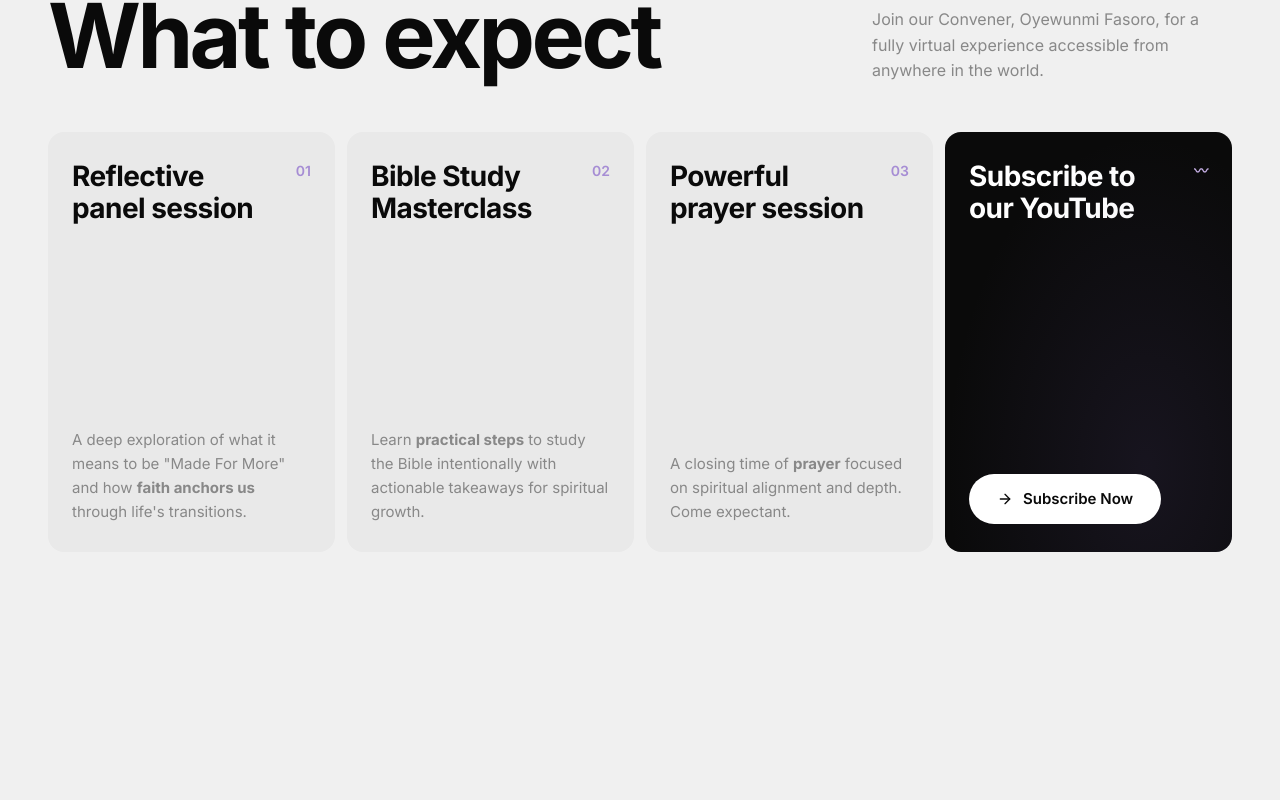
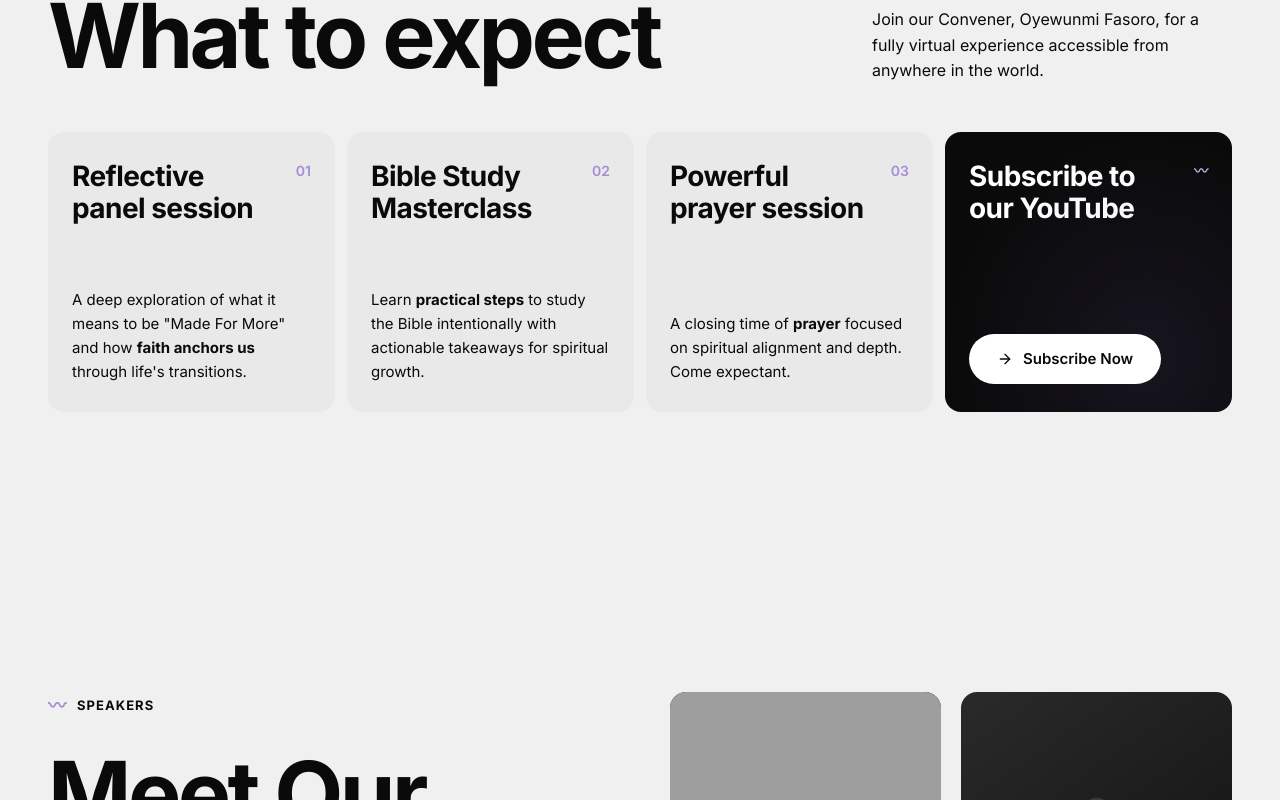
Before and after one commit to IAmTeerex857/divinesistersministry, a React (Vite) app: page / in a window 1280 px wide. Shown: the part 1520-2320 px from the top of the page. Built offline with nearby package versions, Linux system fonts and the light colour scheme; grey boxes are pictures that could not be loaded.

Commit message:
🎨 UI tweaks: tighter card spacing, all-black text, motto in marquee

```diff
--- a/src/App.tsx
+++ b/src/App.tsx
@@ -300,6 +300,7 @@ export default function App() {
                 <span className="marquee__item">IDENTITY</span>
                 <span className="marquee__item">PURPOSE</span>
                 <span className="marquee__item">FAITH</span>
+                <span className="marquee__item">KNOW GOD, BE STRONG & DO EXPLOITS</span>
               </span>
             ))}
           </div>
--- a/src/index.css
+++ b/src/index.css
@@ -13,8 +13,8 @@
   --color-dark: #0a0a0a;
   --color-dark-surface: #111111;
   --color-text: #0a0a0a;
-  --color-text-light: #888888;
-  --color-text-muted: #aaaaaa;
+  --color-text-light: #0a0a0a;
+  --color-text-muted: #0a0a0a;
   --color-accent: #c7b1e6;
   --color-accent-dark: #a68dd4;
   --color-white: #ffffff;
@@ -367,7 +367,7 @@ ul, ol { list-style: none; }
   display: flex;
   flex-direction: column;
   justify-content: space-between;
-  min-height: 420px;
+  min-height: 280px;
   transition: all var(--transition);
   position: relative;
 }
```
